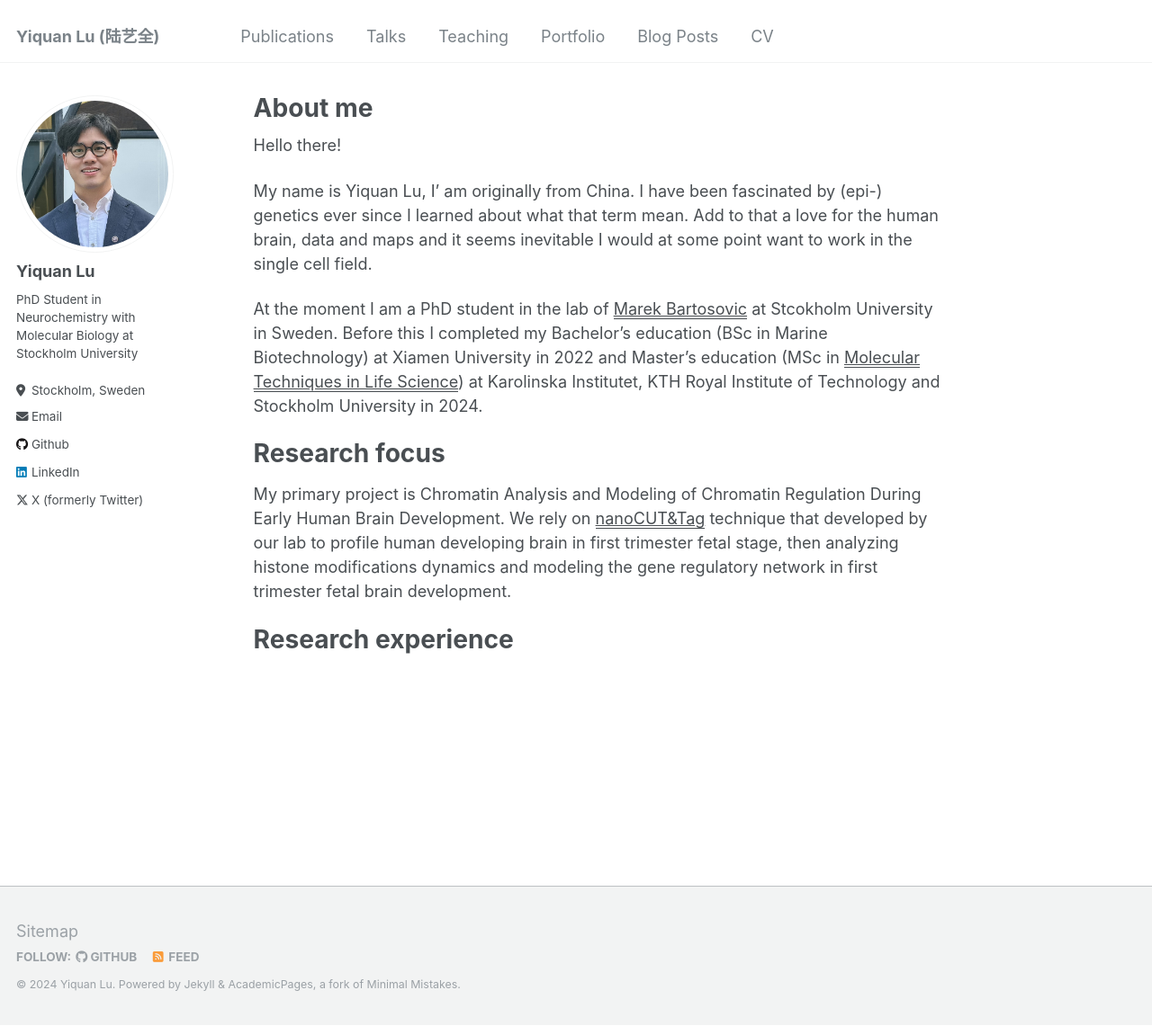
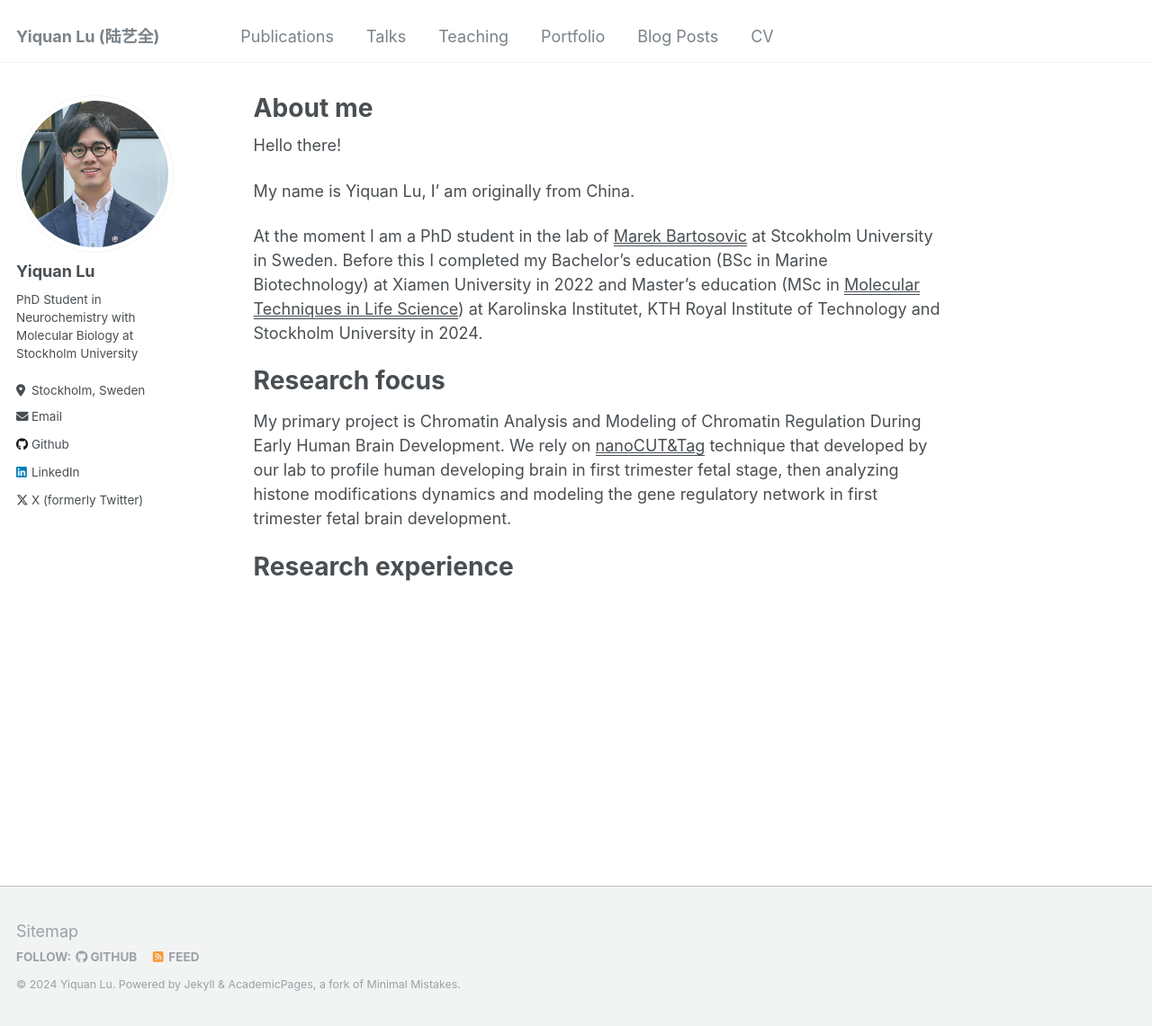
Before and after one commit to Yiquanlu/Yiquanlu.github.io, a Jekyll site: the page built from _pages/about.md, in a window 1280 px wide and 1141 px high. Shown: the whole window at 90% size. Built offline with Jekyll 4.4.1, drawn with Linux system fonts in a browser that asks for light colours.

Commit message:
about change

```diff
--- a/_pages/about.md
+++ b/_pages/about.md
@@ -10,7 +10,7 @@ redirect_from:
 
 Hello there!
 
-My name is Yiquan Lu, I' am originally from China. I have been fascinated by (epi-) genetics ever since I learned about what that term mean. Add to that a love for the human brain, data and maps and it seems inevitable I would at some point want to work in the single cell field.
+My name is Yiquan Lu, I' am originally from China.
 
 
 At the moment I am a PhD student in the lab of <u><a href='https://www.bartosovic-lab.com/'>Marek Bartosovic</a></u> at Stcokholm University in Sweden. Before this I completed my Bachelor's education (BSc in Marine Biotechnology) at Xiamen University in 2022 and  Master's education  (MSc in <u><a href='https://www.kth.se/en/studies/master/molecular-techniques-life-science/msc-molecular-techniques-in-life-science-1.501282'>Molecular Techniques in Life Science</a></u>) at Karolinska Institutet, KTH Royal Institute of Technology and Stockholm University in 2024.
```
